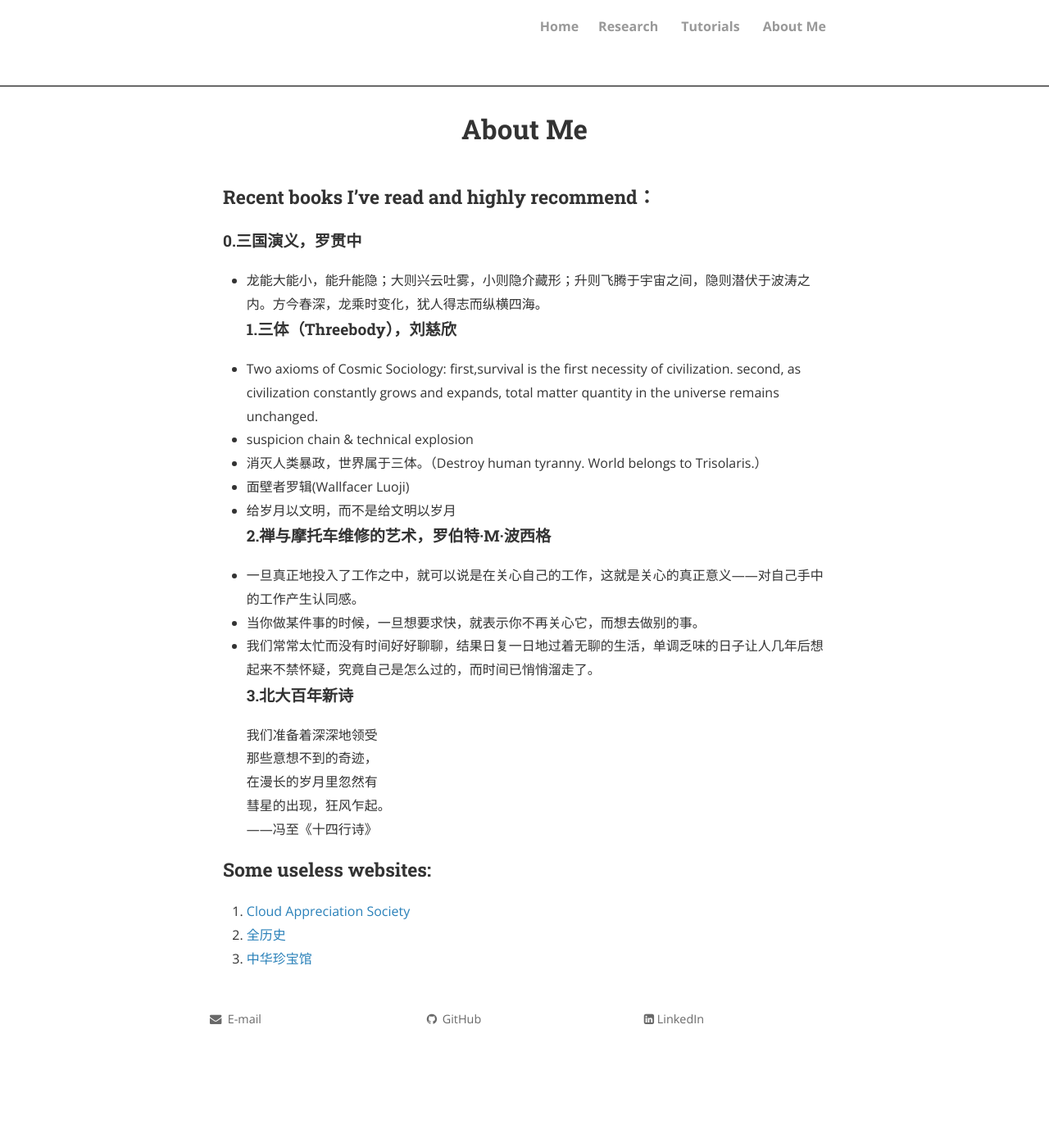
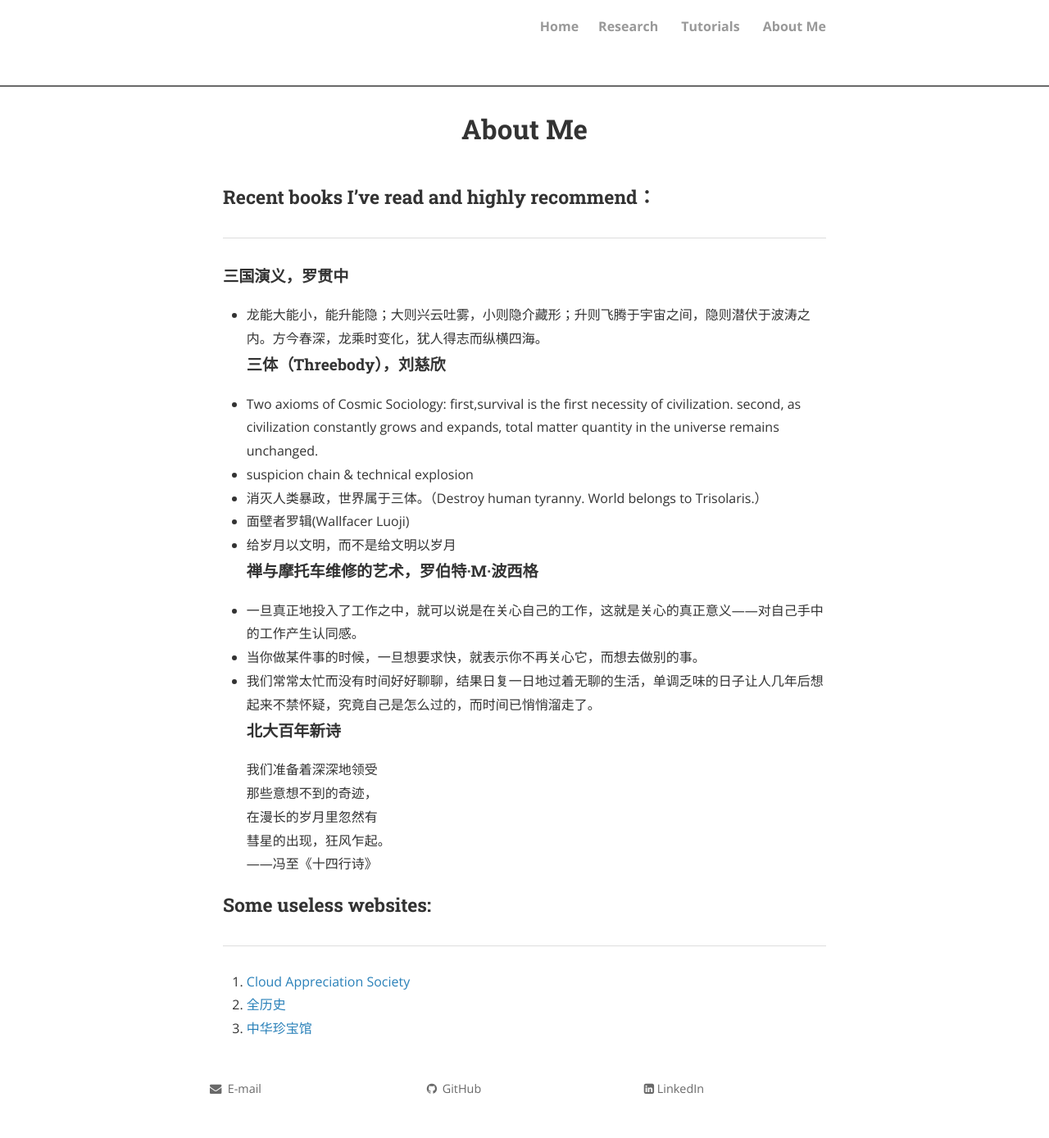
Before and after one commit to Yunga-Wu/Yunga-Wu.github.io, a Jekyll site: the page built from about.md, in a window 1280 px wide. Shown: the whole page at 82% size. Built offline with Jekyll 4.4.1, drawn with Linux system fonts in a browser that asks for light colours; nearby versions of some CDN libraries; comment, search, counter and statistics services are not loaded; a style sheet for code colours, icons or effects is not loaded; before the commit the page ends 1304 px from its top, so only the background shows below that.

Commit message:
Update about.md

```diff
--- a/about.md
+++ b/about.md
@@ -5,19 +5,20 @@ permalink: /about/
 ---
 
 ### Recent books I've read and highly recommend：
-#### 0.三国演义，罗贯中
+---
+#### 三国演义，罗贯中
 - 龙能大能小，能升能隐；大则兴云吐雾，小则隐介藏形；升则飞腾于宇宙之间，隐则潜伏于波涛之内。方今春深，龙乘时变化，犹人得志而纵横四海。
-#### 1.三体（Threebody），刘慈欣
+#### 三体（Threebody），刘慈欣
 - Two axioms of Cosmic Sociology: first,survival is the first necessity of civilization. second, as civilization constantly grows and expands, total matter quantity in the universe remains unchanged.
 - suspicion chain & technical explosion
 - 消灭人类暴政，世界属于三体。（Destroy human tyranny. World belongs to Trisolaris.）
 - 面壁者罗辑(Wallfacer Luoji)
 - 给岁月以文明，而不是给文明以岁月
-#### 2.禅与摩托车维修的艺术，罗伯特·M·波西格
+#### 禅与摩托车维修的艺术，罗伯特·M·波西格
 - 一旦真正地投入了工作之中，就可以说是在关心自己的工作，这就是关心的真正意义——对自己手中的工作产生认同感。
 - 当你做某件事的时候，一旦想要求快，就表示你不再关心它，而想去做别的事。
 - 我们常常太忙而没有时间好好聊聊，结果日复一日地过着无聊的生活，单调乏味的日子让人几年后想起来不禁怀疑，究竟自己是怎么过的，而时间已悄悄溜走了。
-#### 3.北大百年新诗
+#### 北大百年新诗
 我们准备着深深地领受
 那些意想不到的奇迹，
 在漫长的岁月里忽然有
@@ -25,6 +26,7 @@ permalink: /about/
 ——冯至《十四行诗》
 
 ### Some useless websites:
+---
 1. <a href="https://cloudappreciationsociety.org/" target="_self">Cloud Appreciation Society</a><br>
 2. <a href="https://www.allhistory.com/" target="_self">全历史</a><br>
 3. <a href="https://g2.ltfc.net/home" target="_self">中华珍宝馆</a><br>
```
